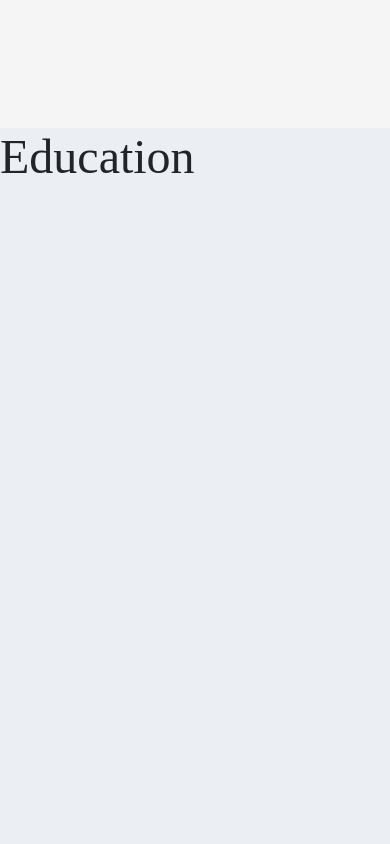
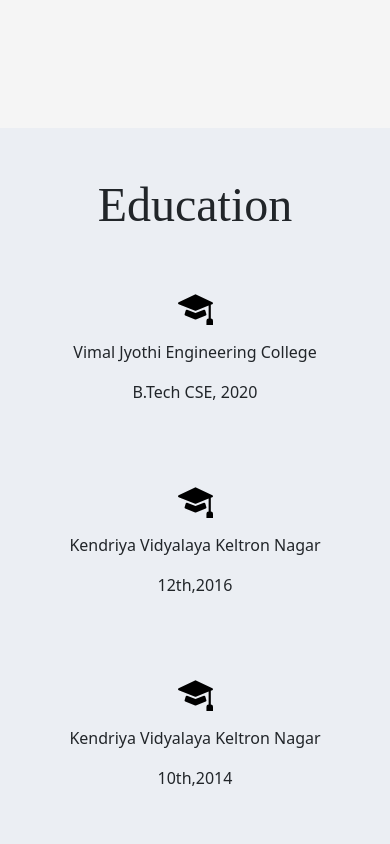
Before and after one commit to aparna-u/Portfolio.github.io, a React (Create React App) app in the folder client/: page / in a window 390 px wide. Shown: the part 2460-3304 px from the top of the page. Built offline with nearby package versions, Linux system fonts and the light colour scheme; a web font is replaced by a local one.

Commit message:
fix: issue 3

```diff
--- a/client/src/components/Blog/Blog.css
+++ b/client/src/components/Blog/Blog.css
@@ -39,4 +39,12 @@
 
 .font-24{
     font-size:24px
+
+
 }
+@media only screen and (max-width: 710px) {
+    img{
+        max-width: 100%
+    }
+
+  }
--- a/client/src/components/Blog/Blog.js
+++ b/client/src/components/Blog/Blog.js
@@ -28,13 +28,15 @@ function Blog (){
             </img>
             <a href='https://aparna-u.hashnode.dev/simple-method-to-convert-text-into-speech-using-python'>Simple method to convert text into speech using python</a>
         </div> */}
-        <div class=" card card-center" style={{width: '40rem'}}>
+        <div className='card-res'>
+        <div className="card-center width" style={{width: '40rem'}}>
             <img className="card-img-top" onClick={handleClick} src="https://aparna-u.hashnode.dev/_next/image?url=https%3A%2F%2Fcdn.hashnode.com%2Fres%2Fhashnode%2Fimage%2Fupload%2Fv1601996797751%2Fj9iAErmR1.png%3Fw%3D1600%26h%3D840%26fit%3Dcrop%26crop%3Dentropy%26auto%3Dcompress%2Cformat%26format%3Dwebp&w=3840&q=75" alt="Card image cap"/>
             <div className="card-body color-grey">
                 <h5 className="card-title font-24 "> <a style={{"color":`${bgcolor}`, "text-decoration":'none', }}onMouseOver={handleMouseOver} onMouseLeave={handleMouseLeave} href="https://aparna-u.hashnode.dev/simple-method-to-convert-text-into-speech-using-python" className="text-center" >Simple method to convert text into speech using python</a></h5>
-                <p class="card-text">Google Text to Speech API known as the gTTS API. It converts text entered by the user, into audio which can be saved as a mp3 file.</p>
-                <a href="https://aparna-u.hashnode.dev/simple-method-to-convert-text-into-speech-using-python" class="btn btn-secondary">Read more</a>
+                <p className="card-text">Google Text to Speech API known as the gTTS API. It converts text entered by the user, into audio which can be saved as a mp3 file.</p>
+                <a href="https://aparna-u.hashnode.dev/simple-method-to-convert-text-into-speech-using-python" className="btn btn-secondary">Read more</a>
             </div>
+        </div>
         </div>
         </div>
     )
--- a/client/src/components/Education/Education.css
+++ b/client/src/components/Education/Education.css
@@ -7,3 +7,26 @@
     width: 100%;
     background-color: #ebeef3;
 }
+.center {
+    display: flex;
+    justify-content: center;
+    align-items: center;
+  }
+.text-center{
+    text-align:center;
+}
+
+div .icon,
+div .description {
+  max-width: max-content;
+  min-width: max-content;
+}
+
+@media screen and (max-width: 450px) {
+    div .icon,
+    div .description {
+      min-width: 100%;
+      margin-bottom: 15px;
+      text-align: center;
+    }
+  }
--- a/client/src/components/Education/Education.js
+++ b/client/src/components/Education/Education.js
@@ -1,10 +1,59 @@
+/* eslint-disable jsx-a11y/alt-text */
 import React from 'react';
 import './Education.css'
+import img from './education-fill.svg'
 function Education (){
     return (
-        <div className="div3">
-        <h2 style={{"font-family": 'Crete Round, serif', 'font-size': '48px'}}>Education</h2>
+        <div className="div3 pt-5">
+            <h2 style={{"font-family": 'Crete Round, serif', 'font-size': '48px', 'text-align':'center'}}>
+                Education
+            </h2>
+            <div className='container pt-5'>
+                <div className='row no-gutters justify-content-center flex-wrap' >
+                    <div className='col icon'>
+                    <img
+                            src={img}
+                            height='35px'
+
+                        >
+                    </img>
+                    </div>
+                    <div className='col description'>
+                        <p> Vimal Jyothi Engineering College</p>
+                        <p>B.Tech CSE, 2020</p>
+                    </div>
+                </div>
+                <div className='row no-gutters justify-content-center flex-wrap pt-5' >
+                    <div className='col icon'>
+                    <img
+                            src={img}
+                            height='35px'
+
+                        >
+                    </img>
+                    </div>
+                    <div className='col description'>
+                        <p> Kendriya Vidyalaya Keltron Nagar</p>
+                        <p>12th,2016</p>
+                    </div>
+                </div>
+                <div className='row no-gutters justify-content-center flex-wrap pt-5' >
+                    <div className='col icon'>
+                    <img
+                            src={img}
+                            height='35px'
+
+                        >
+                    </img>
+                    </div>
+                    <div className='col description '>
+                        <p> Kendriya Vidyalaya Keltron Nagar</p>
+                        <p>10th,2014</p>
+                    </div>
+                </div>
+            </div>
         </div>
+
     )
 
 }
--- a/client/src/components/Experience/Experience.css
+++ b/client/src/components/Experience/Experience.css
@@ -16,13 +16,6 @@
   .text-center{
       text-align:center;
   }
-  .td{
-      display:table-cell;
-  }
-  .padding-0{
-    padding-right:0;
-    padding-left:0;
-}
 
 div .icon,
 div .description {
--- a/package.json
+++ b/package.json
@@ -12,6 +12,7 @@
   "license": "ISC",
   "dependencies": {
     "bootstrap": "^5.1.0",
+    "bootstrap-icons": "^1.7.0",
     "express": "^4.17.1",
     "react-bootstrap": "^2.0.0-beta.6"
   }
```
Also changed, not shown: client/src/components/Education/education-fill.svg (added), 1 other file (tests, documents, lock files or other folders).
